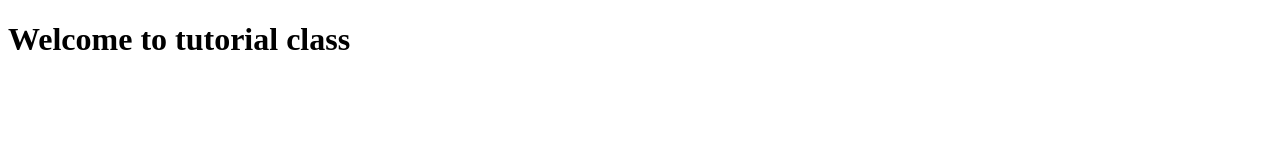
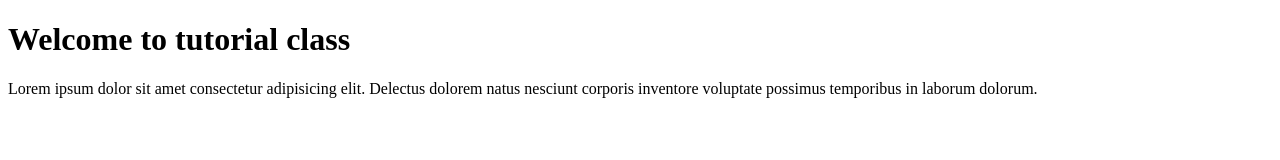
Before and after one commit to Ugcdeb/tutorial, a plain HTML site: page index.html in a window 1280 px wide. Drawn offline with Linux system fonts and the light colour scheme.

Commit message:
added paragraph

```diff
--- a/index.html
+++ b/index.html
@@ -7,5 +7,7 @@
 </head>
 <body>
     <h1>Welcome to tutorial class</h1>
+
+    <p>Lorem ipsum dolor sit amet consectetur adipisicing elit. Delectus dolorem natus nesciunt corporis inventore voluptate possimus temporibus in laborum dolorum.</p>
 </body>
 </html>
```
